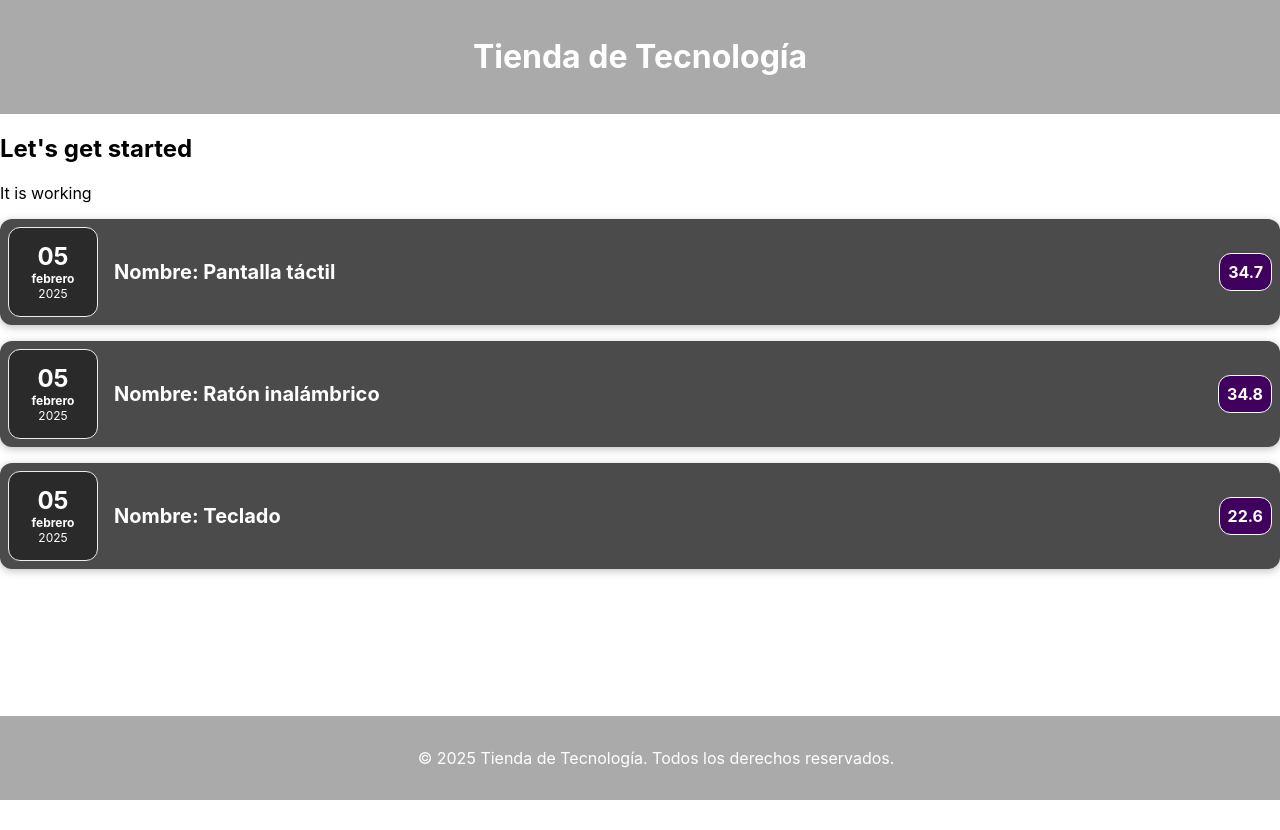
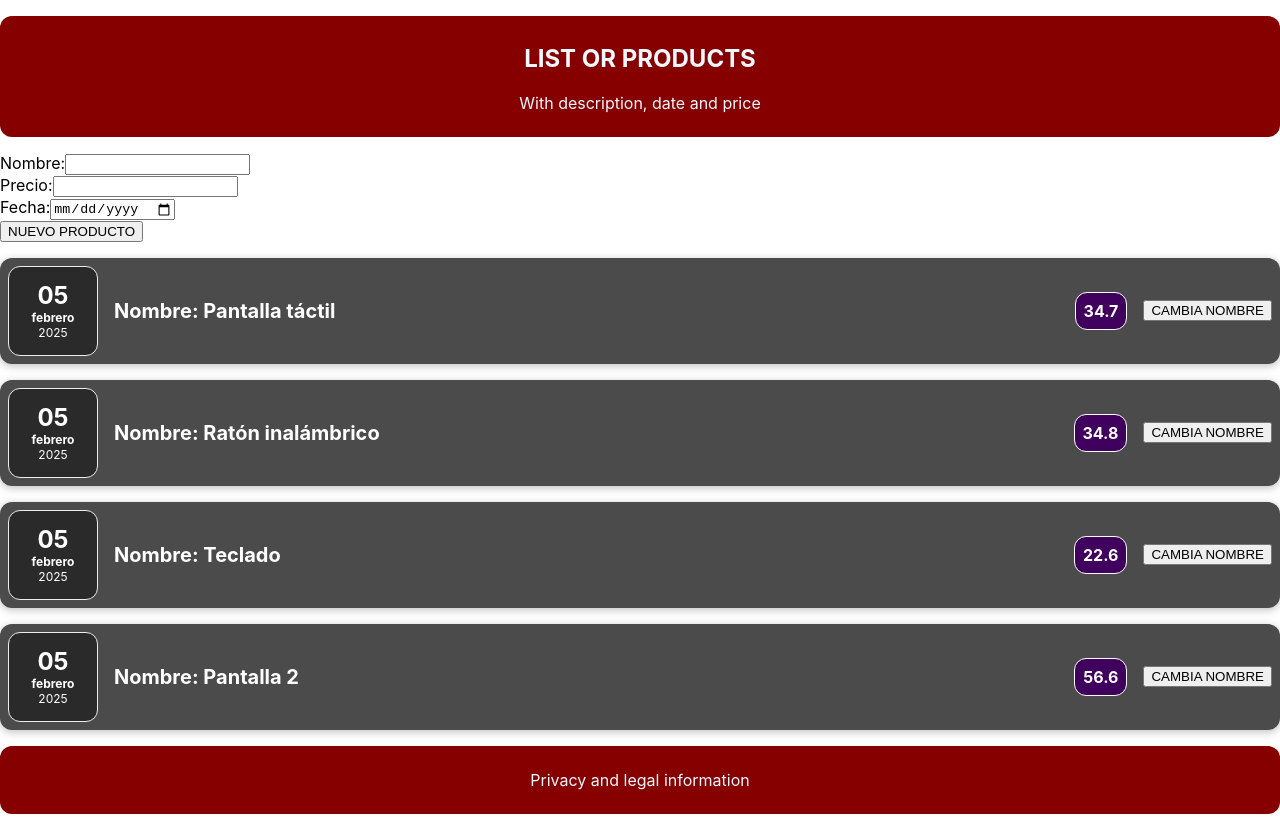
Before and after one commit to Paulafernandeztorres/vite-project, a React (Vite) app: page / in a window 1280 px wide. Before the commit the page ends 800 px from the top, so only its background shows below. Built offline with nearby package versions, Linux system fonts and the light colour scheme.

Commit message:
Actualizaciones nuevo producto

```diff
--- a/src/App.jsx
+++ b/src/App.jsx
@@ -1,38 +1,47 @@
 
 import './App.css'
-import Productos from './components/productos/Productos'
-import Header from './components/ui/header';
-import Footer from './components/ui/footer';
+import Productos from './components/Productos/Productos'
+import Header from './components/ui/Header'
+import Footer from './components/ui/Footer'
+import NuevoProducto from './components/Productos/NuevoProducto.jsx'
 
 function App() {
 
   const productos = [
     {
+      id: Math.random().toString(),
       nombre: 'Pantalla táctil',
       precio: 34.7,
       fecha: new Date()
     },
     {
+      id: Math.random().toString(),
       nombre: 'Ratón inalámbrico',
       precio: 34.8,
       fecha: new Date()
     },
     {
+      id: Math.random().toString(),
       nombre: 'Teclado',
       precio: 22.6,
       fecha: new Date()
-    }
+    },
+    {
+      id: Math.random().toString(),
+      nombre: 'Pantalla 2',
+      precio: 56.6,
+      fecha: new Date()
+    },
   ]
 
   return (
     <>
       <Header />
-      <h2>Let's get started</h2>
-      <p>It is working</p>
+      <NuevoProducto />
       <Productos productos={productos} />
       <Footer />
     </>
-  );
+  )
 }
 
-export default App;
+export default App
--- /dev/null
+++ b/src/components/productos/NuevoProducto.jsx
@@ -0,0 +1,32 @@
+import { useState } from "react";
+
+function NuevoProducto() {
+
+    const [nombre, setNombre] = useState('')
+    const [precio, setPrecio] = useState('')
+    const [fecha, setFecha] = useState('')
+
+    return (
+        <div>
+            <form>
+                <div>
+                    <label>Nombre:</label>
+                    <input type='text' />
+                </div>
+                <div>
+                    <label>Precio:</label>
+                    <input type='number' />
+                </div>
+                <div>
+                    <label>Fecha:</label>
+                    <input type='date' />
+                </div>
+                <div>
+                    <button type='submit'>NUEVO PRODUCTO</button>
+                </div>
+            </form>
+        </div>
+    )
+}
+
+export default NuevoProducto;
--- a/src/components/productos/Producto.jsx
+++ b/src/components/productos/Producto.jsx
@@ -1,17 +1,26 @@
 import './producto.css'
 import FechaProducto from './FechaProducto';
+import { useState } from 'react';
 
 function Producto(props) {
+
+    const [nombre, setNombre] = useState(props.producto.nombre)
 
     // const nombre = 'Pantalla táctil';
     // const precio = 45.6;
     // const fecha = new Date();
-    const nombre = props.producto.nombre;
+    //let nombre = props.producto.nombre;
     const precio = props.producto.precio;
     const fecha = props.producto.fecha;
     // const ano = fecha.getFullYear();
     // const mes = fecha.toLocaleString('es-ES', { month: 'long' });
     // const dia = fecha.toLocaleString('es-ES', { day: '2-digit' });
+
+    const cambiaNombre = () => {
+        //nombre = 'NUEVO NOMBRE'
+        setNombre('NUEVO NOMBRE')
+        //console.log(nombre)
+    }
 
     return (
         <div className='producto'>
@@ -19,6 +28,7 @@ function Producto(props) {
             <div className='producto__descripcion'>
                 <h2>Nombre: {nombre}</h2>
                 <div className='producto__precio'>{precio}</div>
+                <button onClick={cambiaNombre}>CAMBIA NOMBRE</button>
             </div>
         </div>
     )
--- a/src/components/productos/Productos.jsx
+++ b/src/components/productos/Productos.jsx
@@ -3,9 +3,9 @@ import Producto from "./Producto";
 function Productos(props) {
     return (
         <div>
-            <Producto producto={props.productos[0]} />
-            <Producto producto={props.productos[1]} />
-            <Producto producto={props.productos[2]} />
+            {props.productos.map((elemento)=>{
+                return <Producto key={elemento.id} producto={elemento}/>
+            })}
         </div>
     )
 }
--- a/src/components/ui/footer.css
+++ b/src/components/ui/footer.css
@@ -1,9 +1,8 @@
 .footer {
-    background-color: #3333336a;
-    color: white;
-    text-align: center;
-    padding: 1rem;
-    position: fixed;
-    bottom: 0;
-    width: 100%;
-  }
+  padding: 0.5rem;
+  margin: 1rem 0;
+  border-radius: 12px;
+  background-color: #860000;
+  text-align: center;
+  color: aliceblue;
+}
--- a/src/components/ui/footer.jsx
+++ b/src/components/ui/footer.jsx
@@ -1,12 +1,11 @@
-import React from 'react';
-import './Footer.css';
+import './footer.css';
 
 function Footer() {
-  return (
-    <footer className="footer">
-      <p>&copy; {new Date().getFullYear()} Tienda de Tecnología. Todos los derechos reservados.</p>
-    </footer>
-  );
+    return (
+        <div className='footer'>
+            <p>Privacy and legal information</p>
+        </div>
+    )
 }
 
 export default Footer;
--- a/src/components/ui/header.css
+++ b/src/components/ui/header.css
@@ -1,21 +1,8 @@
 .header {
-    background-color: #3333336a;
-    color: white;
-    padding: 1rem;
-    text-align: center;
-  }
-
-  .header nav ul {
-    list-style: none;
-    padding: 0;
-  }
-
-  .header nav ul li {
-    display: inline;
-    margin: 0 10px;
-  }
-
-  .header nav ul li a {
-    color: white;
-    text-decoration: none;
-  }
+  padding: 0.5rem;
+  margin: 1rem 0;
+  border-radius: 12px;
+  background-color: #860000;
+  text-align: center;
+  color: aliceblue;
+}
--- a/src/components/ui/header.jsx
+++ b/src/components/ui/header.jsx
@@ -1,12 +1,12 @@
-import React from 'react';
-import './Header.css';
+import './header.css';
 
 function Header() {
-  return (
-    <header className="header">
-      <h1>Tienda de Tecnología</h1>
-    </header>
-  );
+    return (
+        <div className='header'>
+            <h2>LIST OR PRODUCTS</h2>
+            <p>With description, date and price</p>
+        </div>
+    )
 }
 
 export default Header;
```
